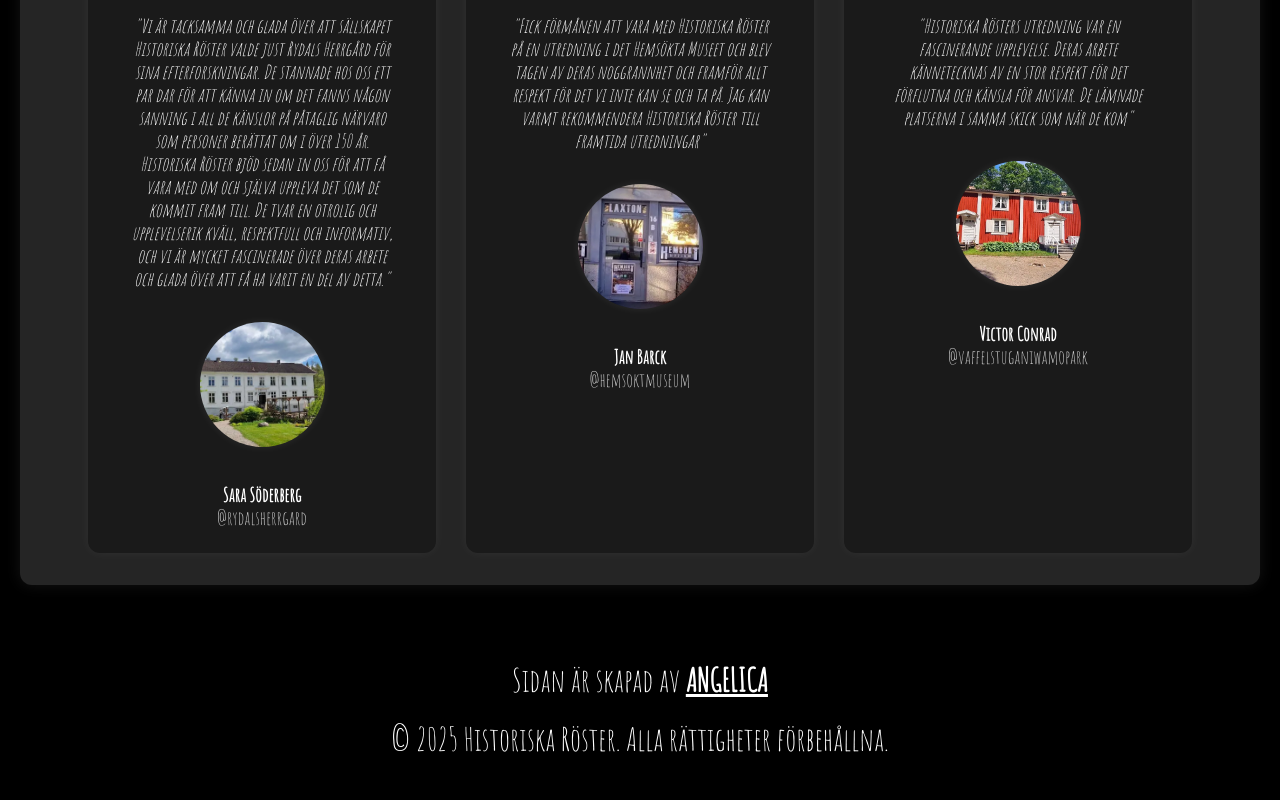
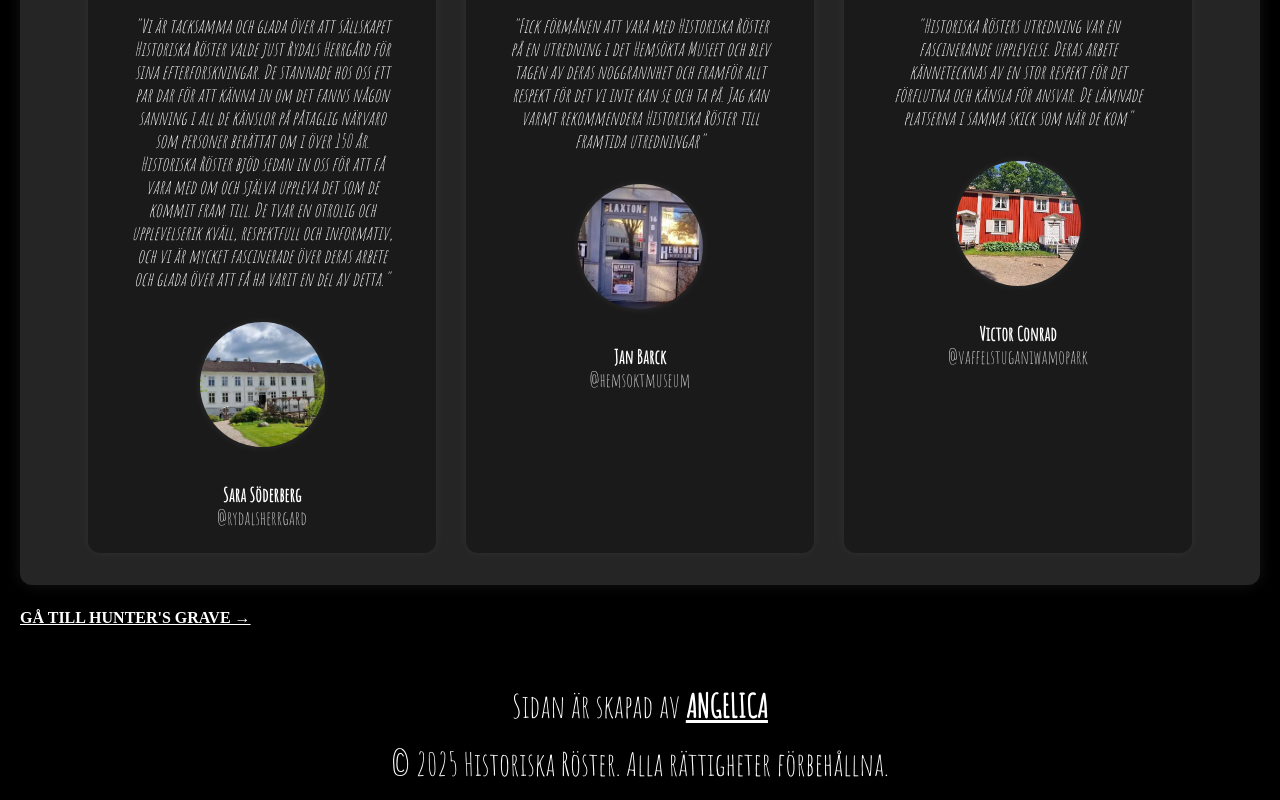
Before and after one commit to angien90/historiska_roster_2.0, a Vue app: page /AboutUs in a window 1280 px wide. Shown: the part 4590-5390 px from the top of the page. Before the commit the page ends 5364 px from the top, so only its background shows below. Built offline with nearby package versions, Linux system fonts and the light colour scheme; a web font is replaced by a local one.

Commit message:
Snabbfix för att skapa länk till HuntersGrave inför utredningen

```diff
--- a/src/views/AboutUs.vue
+++ b/src/views/AboutUs.vue
@@ -64,6 +64,13 @@ import OurReviews from "../components/OurReviews.vue";
       <p v-for="(text, index) in $tm('aboutUs.cooperationText')" :key="index" v-html="text"/>
     </section>
     <OurReviews />
+
+    <div class="link-to-grave">
+      <router-link to="/PageHuntersGrave" class="link">
+        Gå till Hunter's Grave →
+      </router-link>
+    </div>
+
   </div>
 </template>
 
```
Also changed, not shown: 1 other file (tests, documents, lock files or other folders).
